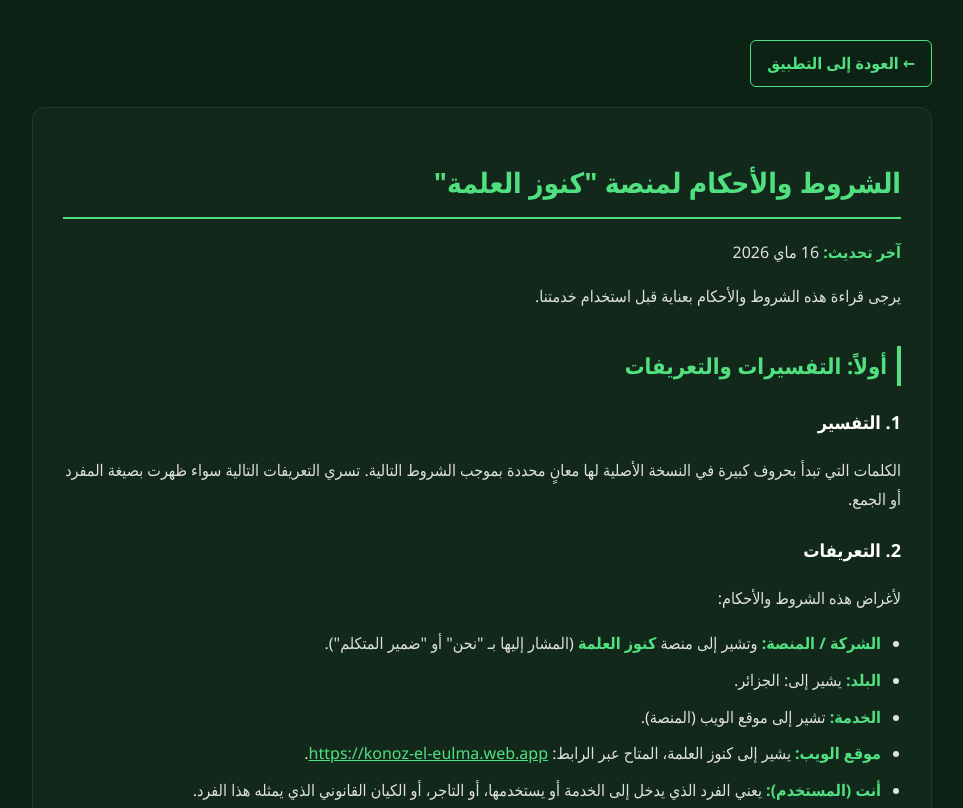
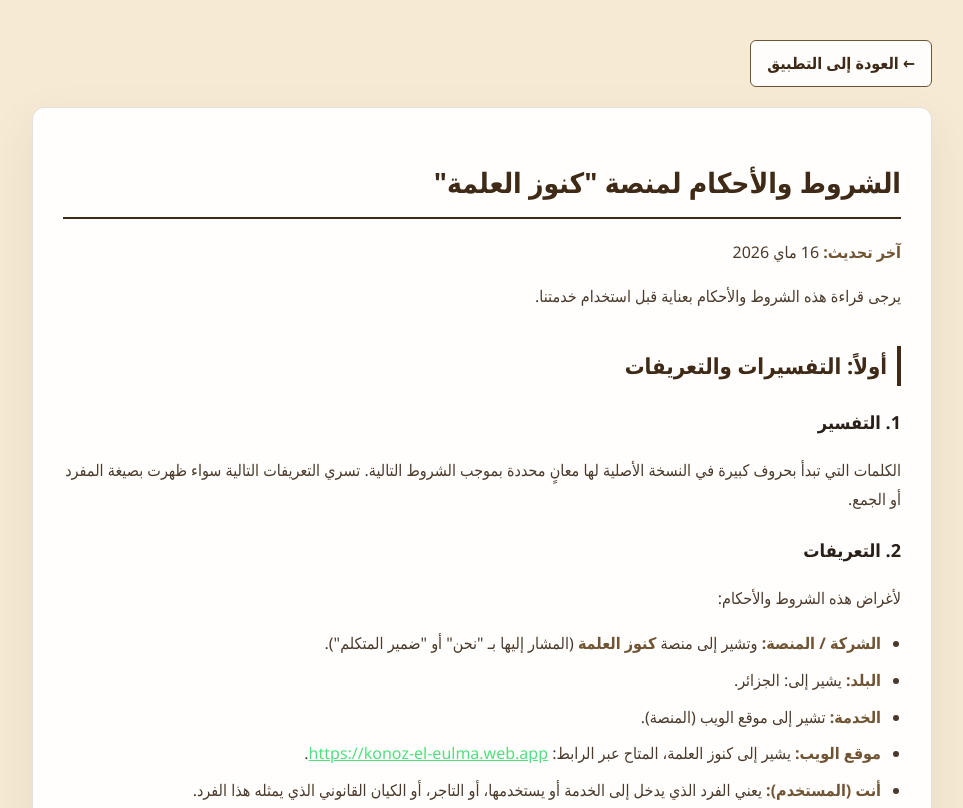
Before and after one commit to Amani-ik/konoz-el-eulma, a plain HTML site: page public/Terms.html in a window 1280 px wide. Shown: the top 808 px of the page, without its empty margins (158-1121 px from the left). Drawn offline with Linux system fonts and the light colour scheme.

Commit message:
fix: changed privacy and terms theme to light cream

```diff
--- a/public/Terms.html
+++ b/public/Terms.html
@@ -7,40 +7,41 @@
     <style>
       body {
         font-family: "Segoe UI", Tahoma, Geneva, Verdana, sans-serif;
-        background-color: #0b2214; /* نفس اللون الأخضر الداكن لموقعك */
-        color: #ffffff;
+        background-color: #f6ead5;
+        color: #281f18;
         line-height: 1.8;
         padding: 40px 20px;
         max-width: 900px;
         margin: 0 auto;
       }
       .container {
-        background-color: rgba(255, 255, 255, 0.03);
+        background-color: rgba(255, 255, 255, 0.95);
         padding: 30px;
         border-radius: 12px;
-        border: 1px solid rgba(80, 224, 128, 0.1);
+        border: 1px solid rgba(112, 84, 57, 0.18);
+        box-shadow: 0 18px 50px rgba(69, 48, 25, 0.08);
       }
       h1 {
-        color: #50e080;
-        border-bottom: 2px solid #50e080;
+        color: #3e2a16;
+        border-bottom: 2px solid #3e2a16;
         padding-bottom: 10px;
         font-size: 28px;
       }
       h2 {
-        color: #50e080;
+        color: #3e2a16;
         margin-top: 35px;
         font-size: 22px;
-        border-right: 4px solid #50e080;
+        border-right: 4px solid #3e2a16;
         padding-right: 10px;
       }
       h3 {
-        color: #ffffff;
+        color: #281f18;
         font-size: 18px;
         margin-top: 20px;
       }
       p,
       li {
-        color: #e0e0e0;
+        color: #4b3a2b;
         font-size: 16px;
       }
       ul {
@@ -50,22 +51,23 @@
         margin-bottom: 8px;
       }
       strong {
-        color: #50e080;
+        color: #705433;
       }
       .back-btn {
         display: inline-block;
         margin-bottom: 20px;
-        color: #50e080;
+        color: #3e2a16;
         text-decoration: none;
         font-weight: bold;
-        border: 1px solid #50e080;
+        border: 1px solid #705433;
         padding: 8px 16px;
         border-radius: 6px;
         transition: 0.3s;
+        background: rgba(255, 255, 255, 0.9);
       }
       .back-btn:hover {
-        background-color: #50e080;
-        color: #0b2214;
+        background-color: #705433;
+        color: #f6ead5;
       }
     </style>
   </head>
```
Also changed, not shown: public/Privacy.html (+17 -15 lines), public/logo.png.
